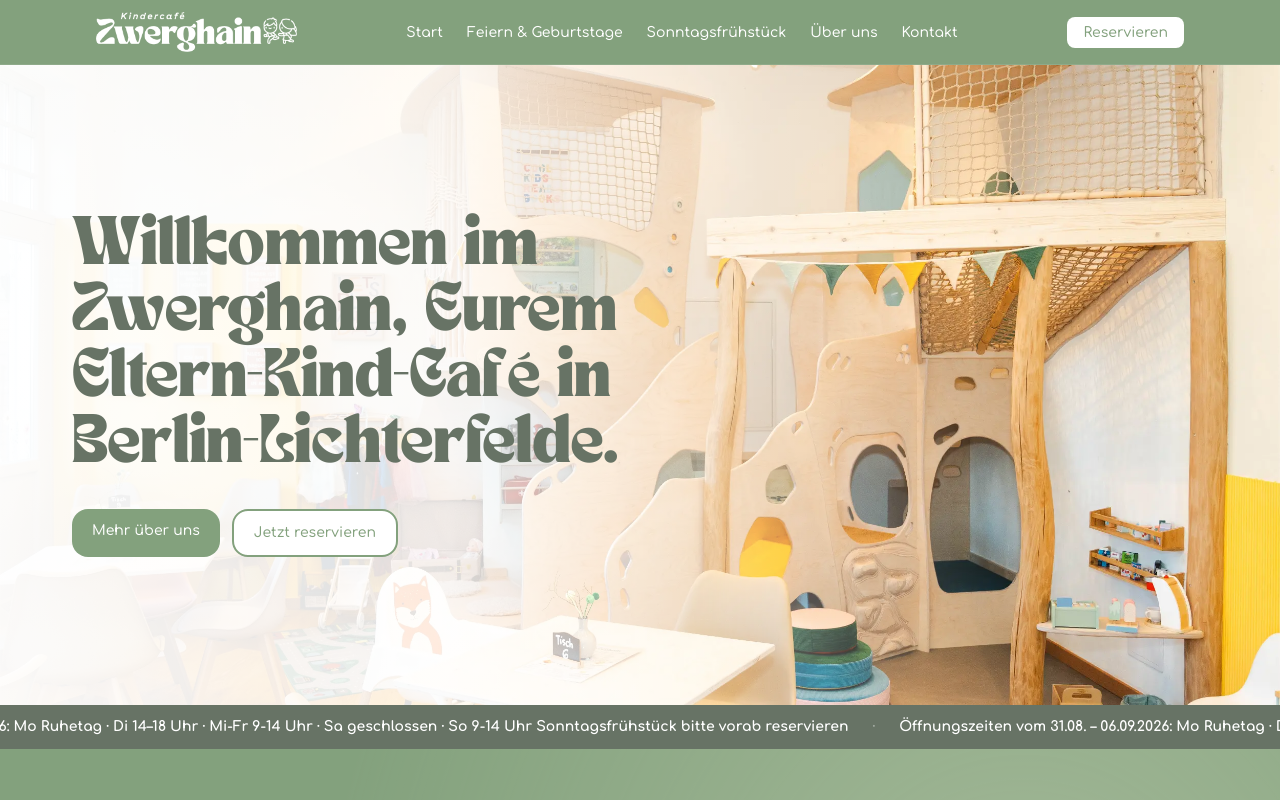
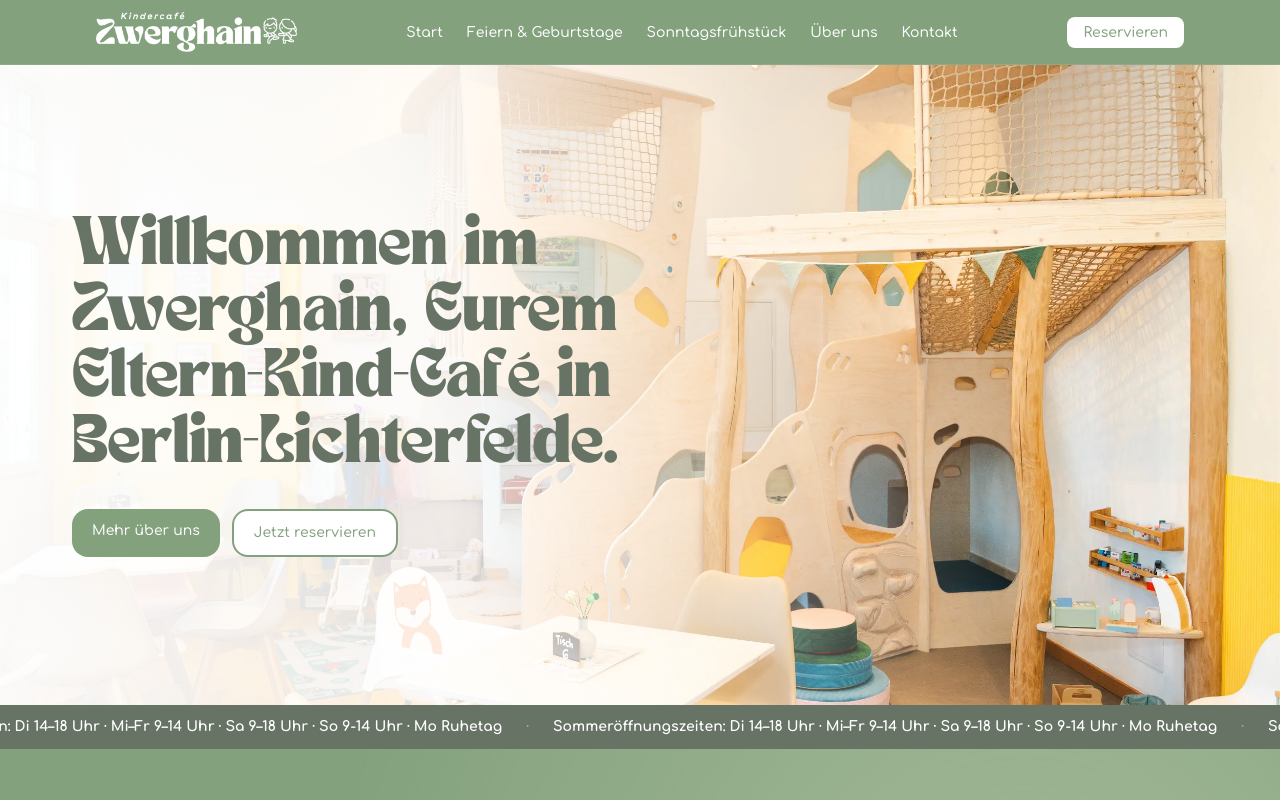
Before and after one commit to PhilippW22/zwerghain, a Next.js app: page / in a window 1280 px wide. Shown: the top 800 px of the page. Built offline with nearby package versions, Linux system fonts and the light colour scheme.

Commit message:
update ticker kw37

```diff
--- a/app/page.tsx
+++ b/app/page.tsx
@@ -6,11 +6,12 @@
 import Visit from '@/components/sections/Visit'
 
 const tickerItems = [
-  'Öffnungszeiten vom 31.08. – 06.09.2026: Mo Ruhetag · Di 14–18 Uhr · Mi-Fr 9-14 Uhr · Sa geschlossen · So 9-14 Uhr Sonntagsfrühstück bitte vorab reservieren'
+  'Sommeröffnungszeiten: Di 14–18 Uhr · Mi–Fr 9–14 Uhr · Sa 9–18 Uhr · So 9-14 Uhr · Mo Ruhetag'
   //  Sommeröffnungszeiten: Di 14–18 Uhr · Mi–Fr 9–14 Uhr · Sa 9–18 Uhr · So 9-14 Uhr · Mo Ruhetag · Hinweis: Am Donnerstag (06.08.) und Samstag (08.08.) bleibt das Zwerghain geschlossen.'
   //   Öffnungszeiten vom 09.–14.06.2026: Aufgrund privater Veranstaltungen schließen wir an einigen Tagen früher. Di 14–17:30 Uhr · Mi 9–17:30 Uhr · Do 9–14 Uhr · Fr 9–17:30 Uhr · Sa 9–13 Uhr · So 9–12:30 Uhr Sonntagsfrühstück nur mit Reservierung'
   //    Öffnungszeiten: Di 14–17:30 Uhr · Mi–Fr 9–17:30 Uhr · Sa & So 9–17 Uhr · Mo Ruhetag · Sonntagsfrühstück 9-13 Uhr nur mit Reservierung
   //   · Hinweis: Am Samstag (dd.mm.) schließen wir ab 12:30 Uhr wegen einer geschlossenen Gesellschaft.
+  // Öffnungszeiten vom 31.08. – 06.09.2026: Mo Ruhetag · Di 14–18 Uhr · Mi-Fr 9-14 Uhr · Sa geschlossen · So 9-14 Uhr Sonntagsfrühstück bitte vorab reservieren
   // Öffnungszeiten vom 03.08.–09.08.2026: Mo Ruhetag · Di 14–18 Uhr · Mi 9-14 Uhr · Do geschlossen · Fr 9–14 Uhr · Sa geschlossen · So 9-14 Uhr
 ]
 
```
